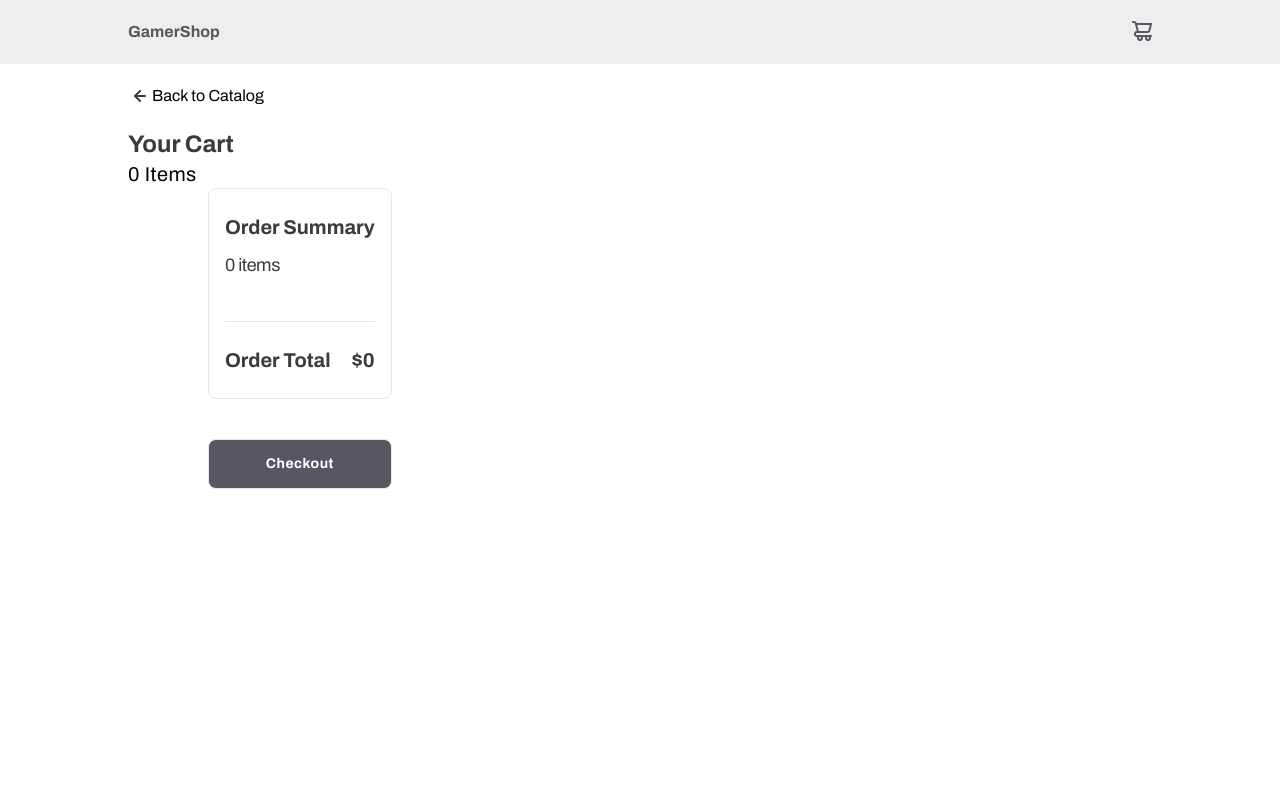
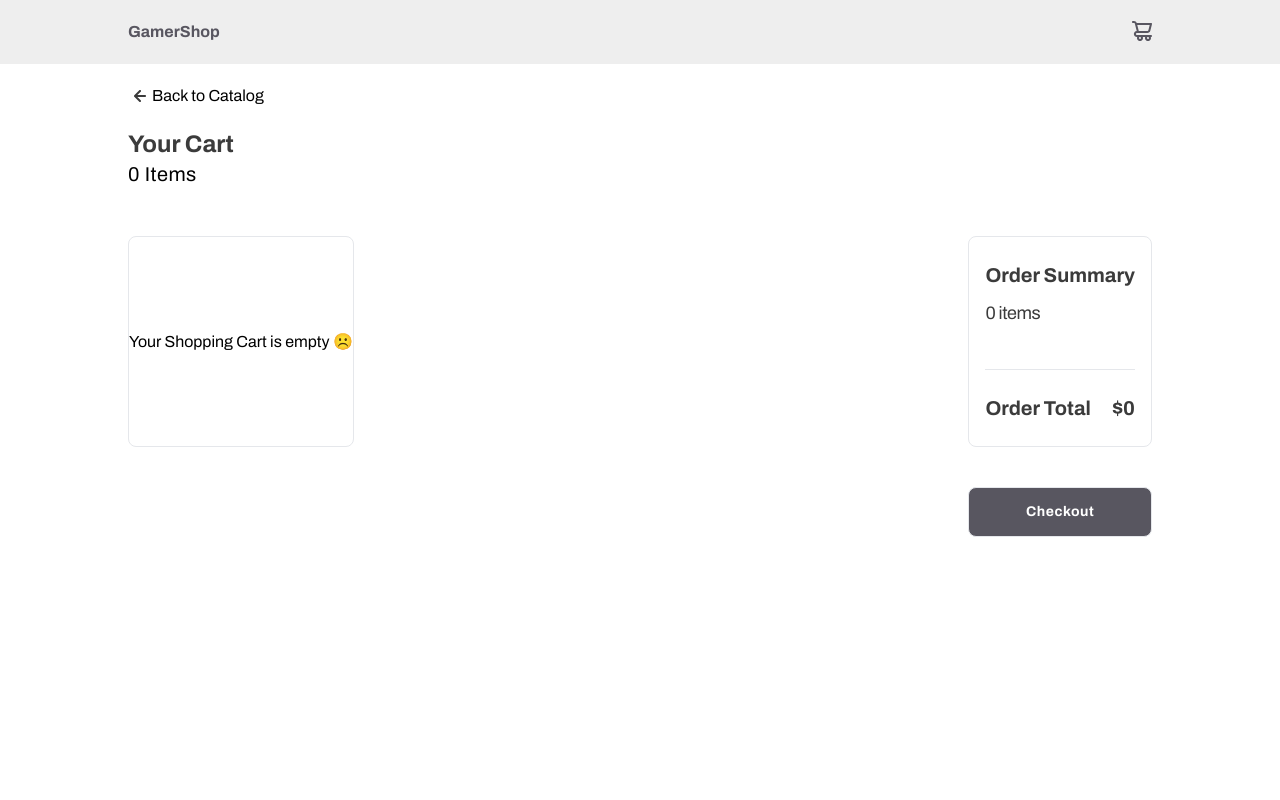
Before and after one commit to ReleaseTheCode/ad-frontend-test, a Next.js app: page /cart in a window 1280 px wide. Shown: the top 800 px of the page. Built offline with nearby package versions, Linux system fonts and the light colour scheme.

Commit message:
feat: add Empty shopping cart component
new block that fill the space when cart is empty

```diff
--- a/src/components/ui/CartWrapper.tsx
+++ b/src/components/ui/CartWrapper.tsx
@@ -4,6 +4,7 @@ import { OrderSummary } from './OrderSummary'
 import  { default as localCart } from '../../utils/localCart'
 import { Game } from '@/utils/endpoint'
 import { CheckOutCard } from './CheckOutCard'
+import { EmptyCart } from './EmptyCart'
 
 export const CartWrapper = () => {
 const {
@@ -20,10 +21,13 @@ const {
 
   return (
   <>
-    <p className='text-xl font-normal tracking-wide'>{shoppingCart.length} Items</p>
-    <div className='flex gap-20'>
-      <div className='divide-y mb-12'>
-      {
+    <p className='text-xl font-normal tracking-wide mb-8 md:mb-12'>{shoppingCart.length} Items</p>
+    <div className='flex flex-col md:flex-row md:justify-between'>
+      <div className='divide-y mb-12 2xl:min-w-[678px]'>
+      { shoppingCart.length == 0 ?
+        (
+          <EmptyCart />
+        ) : (
           shoppingCart.map( game => (
             <CheckOutCard
               key={game.id}
@@ -31,6 +35,7 @@ const {
               DeleteFromCart={handleDeleteGame}
             />
           ) )
+        )
       }
       </div>
       <div className='2xl:min-w-[532px]'>
--- /dev/null
+++ b/src/components/ui/EmptyCart.tsx
@@ -0,0 +1,9 @@
+import React from 'react'
+
+export const EmptyCart = () => {
+  return (
+    <div className='h-[211px] border-[0.5px] rounded-lg flex justify-center items-center py-5'>
+      <span>Your Shopping Cart is empty ☹️</span>
+    </div>
+  )
+}
```
Lines whose indentation alone changed are shown as unchanged.
